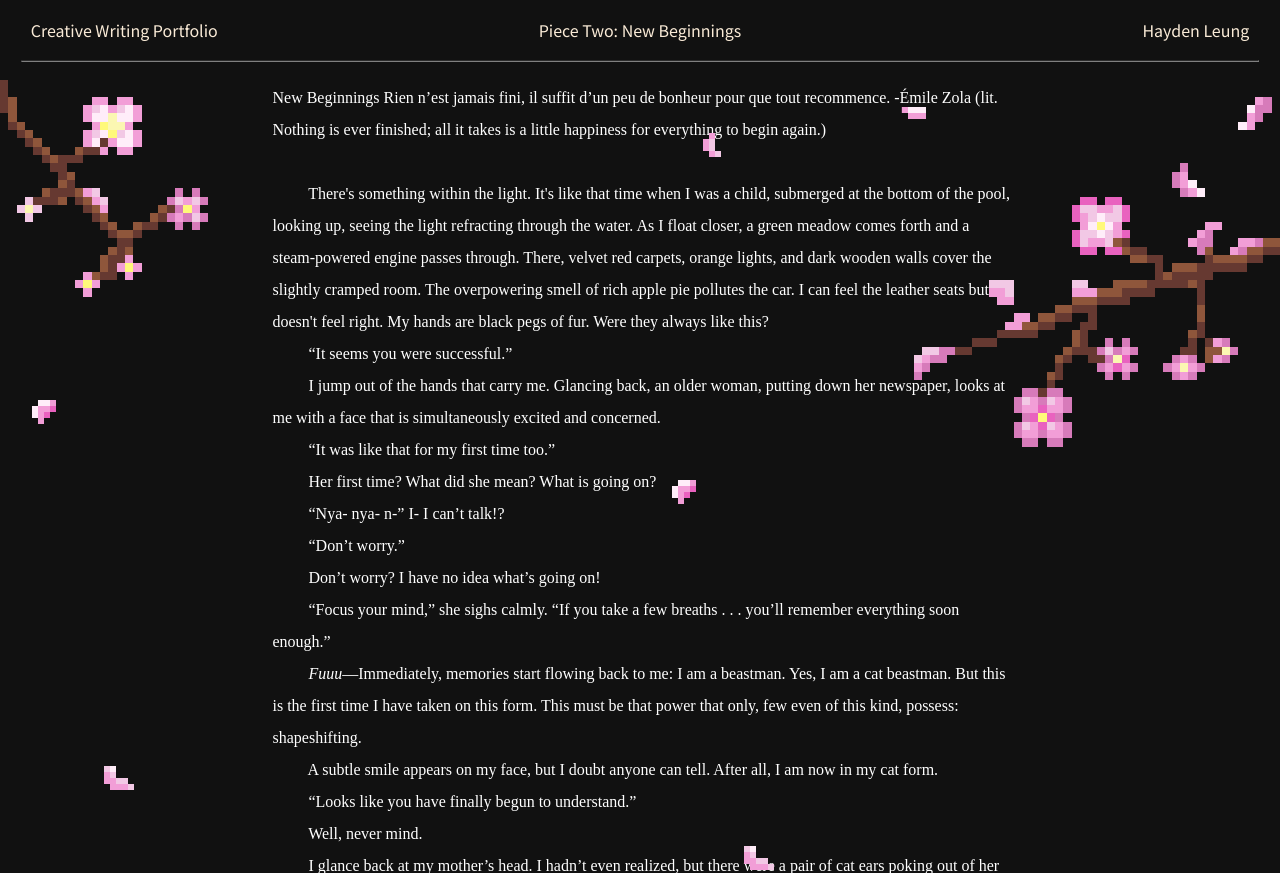
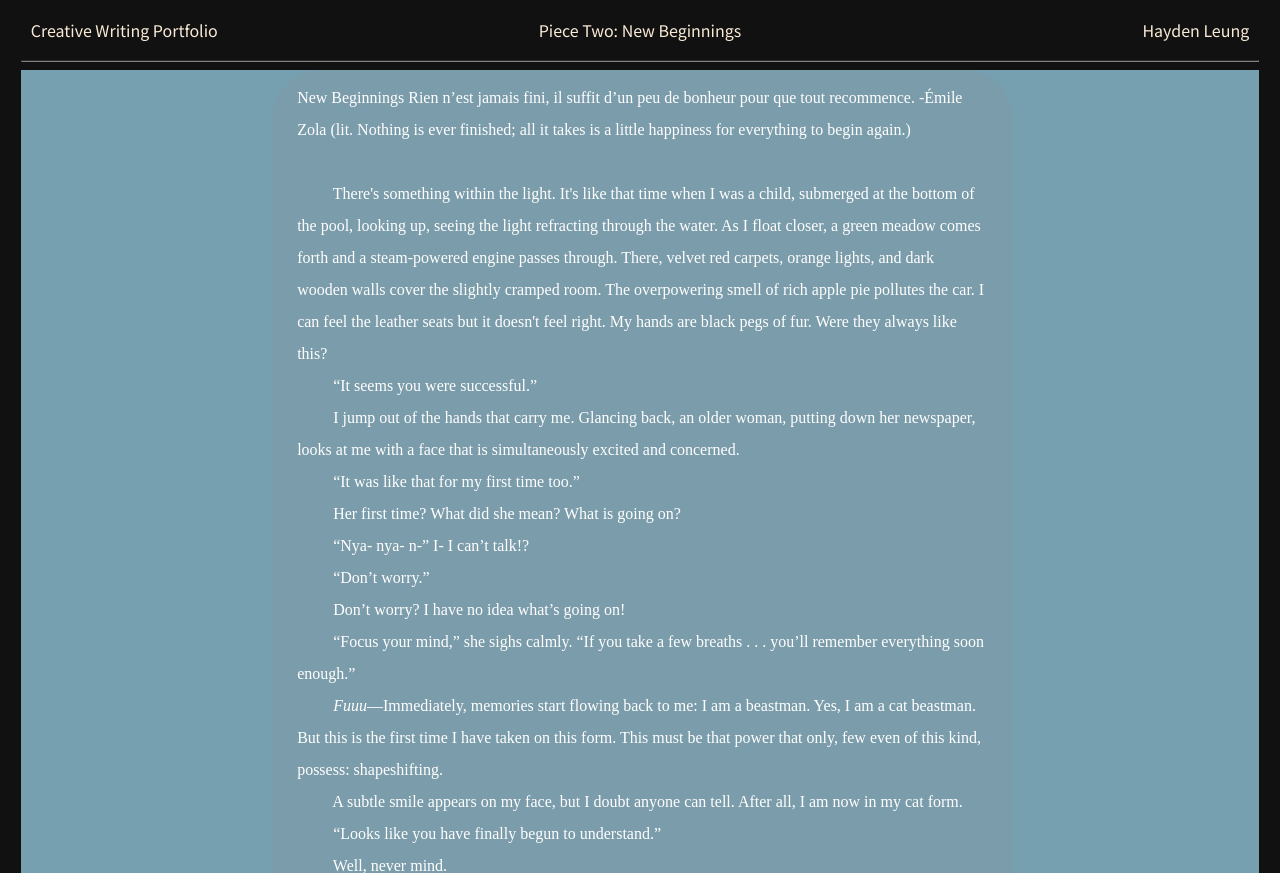
Before and after one commit to SilentzYo/portfolio, a website built with Vite: page pages/crwrit/piecetwo.html in a window 1280 px wide. Shown: the top 873 px of the page. Built offline with nearby package versions, Linux system fonts and the light colour scheme.

Commit message:
save point

```diff
--- a/pages/crwrit/crwrit.css
+++ b/pages/crwrit/crwrit.css
@@ -1,4 +1,5 @@
 /* SAKURA */
+
 .sakura {
     position: fixed;
     width: 100%;
@@ -113,6 +114,8 @@
     padding-top: 1%;
 }
 
+/* TRUMPET PIECE*/
+
 .concert-hall {
     background: #FFD580;
     background: radial-gradient(circle, rgba(255, 213, 128, 1) 70%, rgba(110, 0, 0, 1) 100%);
--- a/pages/crwrit/piecetwo.html
+++ b/pages/crwrit/piecetwo.html
@@ -21,9 +21,9 @@
         </div>
         <hr>
 
-        <div class="body">
+        <div class="body sky-blue">
             <div class="about">
-                <p class="body-text about-text paragraph-text eb-garamond">New Beginnings
+                <p class="body-text about-text paragraph-text eb-garamond concert-text">New Beginnings
                     Rien n’est jamais fini, il suffit d’un peu de bonheur pour que tout recommence. -Émile Zola
                     (lit. Nothing is ever finished; all it takes is a little happiness for everything to begin again.)
                     <br><br> &emsp;&emsp; There's something within the light. It's like that time when I was a child, submerged at the bottom of the pool, looking up, seeing the light refracting through the water. As I float closer, a green meadow comes forth and a steam-powered engine passes through. There, velvet red carpets, orange lights, and dark wooden walls cover the slightly cramped room. The overpowering smell of rich apple pie pollutes the car. I can feel the leather seats but it doesn't feel right. My hands are black pegs of fur. Were they always like this?
@@ -60,25 +60,6 @@
             </div>
         </div>
 
-        <div class="sakura">
-            <div><img class="pixel-image pixel-image-left" src="../../media/sakurabranchleft.png"></div>
-            <div><img class="pixel-image pixel-image-right" src="../../media/sakurabranchright.png"></div>
-            <div class="petals">
-                <div><img class="pixel-image pixel-petal-image" src="../../media/sakurapetal(1).png"></div>
-                <div><img class="pixel-image pixel-petal-image" src="../../media/sakurapetal(2).png"></div>
-                <div><img class="pixel-image pixel-petal-image" src="../../media/sakurapetal(3).png"></div>
-                <div><img class="pixel-image pixel-petal-image" src="../../media/sakurapetal(4).png"></div>
-                <div><img class="pixel-image pixel-petal-image" src="../../media/sakurapetal(5).png"></div>
-            </div>
-            <div class="petals petals-2">
-                <div><img class="pixel-image pixel-petal-image" src="../../media/sakurapetal(1).png"></div>
-                <div><img class="pixel-image pixel-petal-image" src="../../media/sakurapetal(2).png"></div>
-                <div><img class="pixel-image pixel-petal-image" src="../../media/sakurapetal(3).png"></div>
-                <div><img class="pixel-image pixel-petal-image" src="../../media/sakurapetal(4).png"></div>
-                <div><img class="pixel-image pixel-petal-image" src="../../media/sakurapetal(5).png"></div>
-            </div>
-        </div>
-
         <hr class="invisible">
     </div>
         <footer>
--- a/style.css
+++ b/style.css
@@ -248,7 +248,11 @@ footer {
 }
 
 .light-grey {
-    background-color: lightgrey;
+    background-color: rgba(211, 211, 211, 0.674);
+}
+
+.light-green {
+    background-color: lightgreen;
 }
 
 .pixelated {
```
